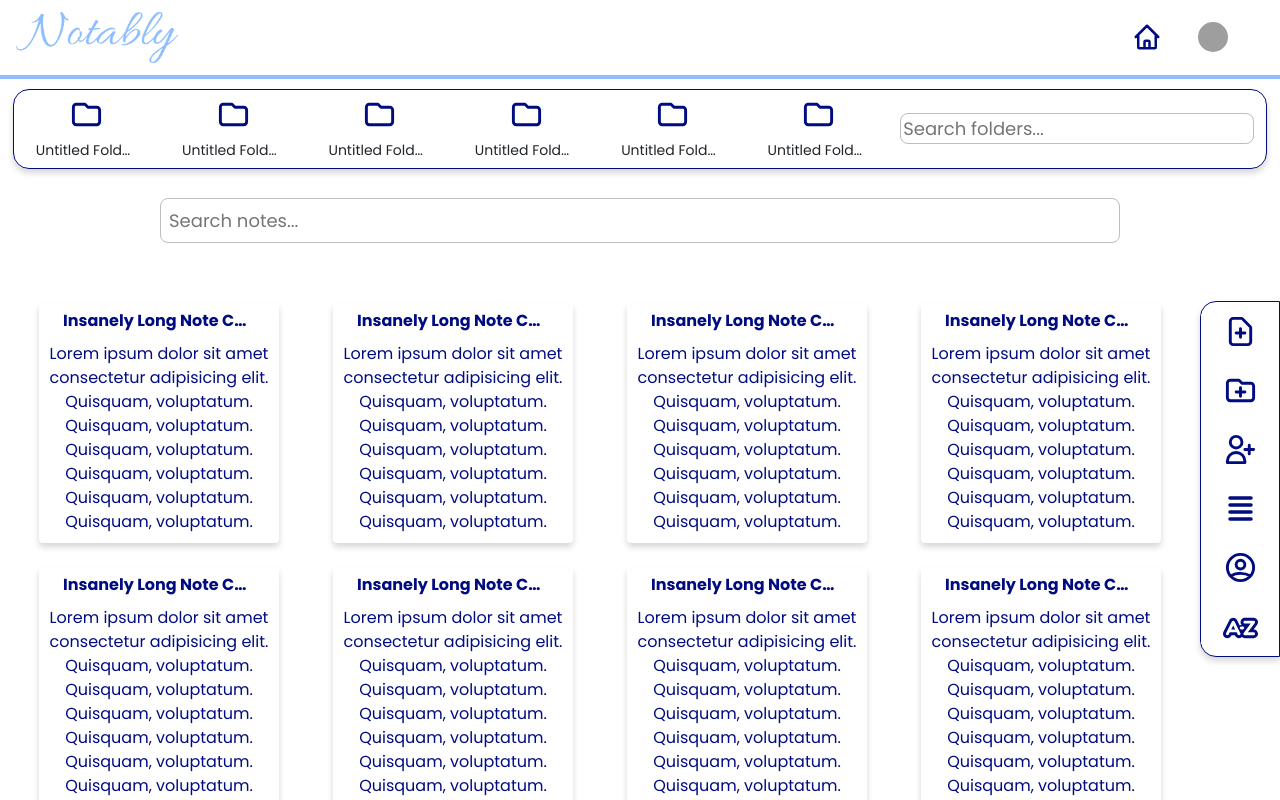
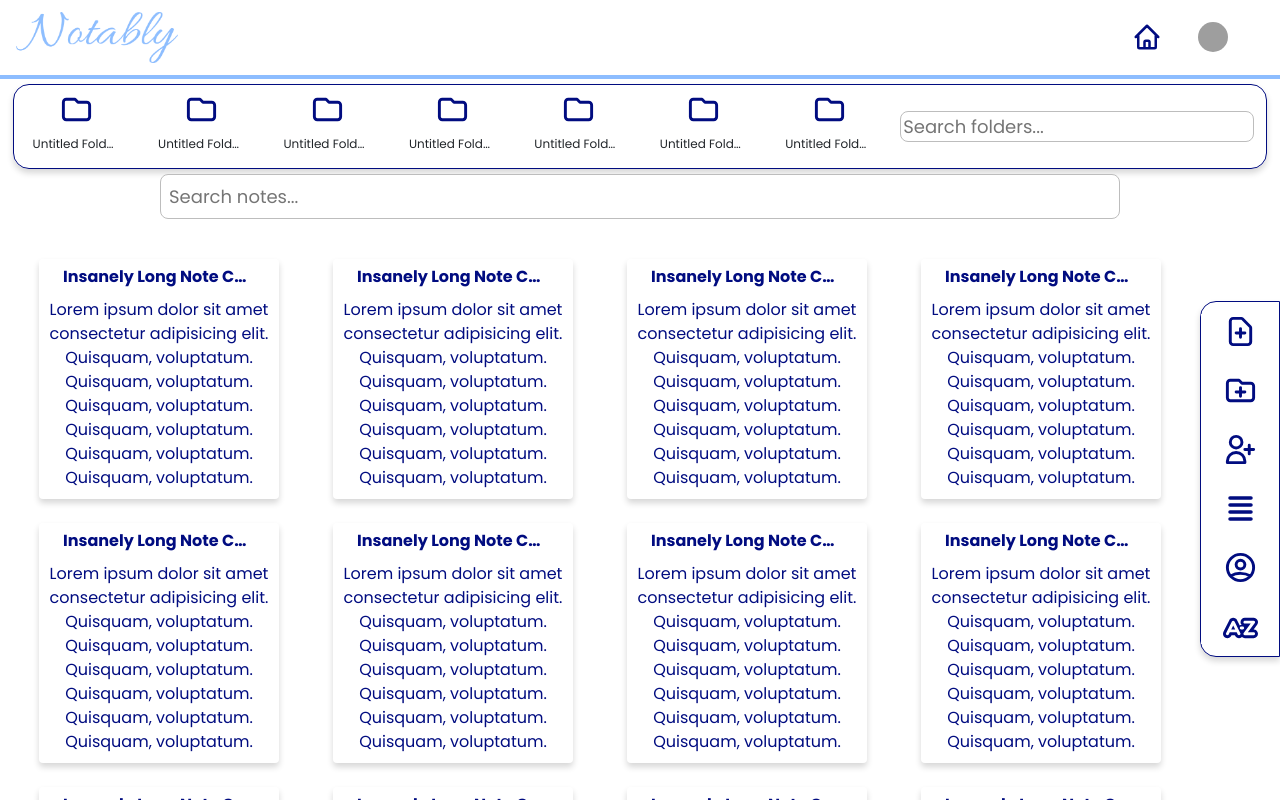
Before and after one commit to BlackPearlescence/notably, a React (Create React App) app in the folder client/: page /notes in a window 1280 px wide. Shown: the top 800 px of the page. Built offline with nearby package versions, Linux system fonts and the light colour scheme; grey boxes are pictures that could not be loaded.

Commit message:
cleanup grid layout

```diff
--- a/client/src/components/notes/FolderIcon.module.scss
+++ b/client/src/components/notes/FolderIcon.module.scss
@@ -7,8 +7,9 @@
     align-items: center;
 
     span {
-        @include shared.smalltext-desktoplarge;
-        margin-top: shared.$padding-desktop-xs;
+        @include shared.smalltext-desktopmedium;
+        padding-top: shared.$padding-desktop-xs;
+        padding-bottom: shared.$padding-desktop-xs;
         text-overflow: ellipsis;
         overflow: hidden;
         white-space: nowrap;
--- a/client/src/pages/NoteTakingPage.module.scss
+++ b/client/src/pages/NoteTakingPage.module.scss
@@ -12,11 +12,11 @@
         "notes notes notes notes notes notes notes notes options"
         "notes notes notes notes notes notes notes notes options"
         "notes notes notes notes notes notes notes notes options";
-
+    margin-bottom: shared.$padding-desktop-lg;
         & > div {
             // border: 1px solid black;
             width: 100%;
-            height: 100px;
+            height: auto;
         }
 
         .foldersContainer {
@@ -28,7 +28,7 @@
 
             .foldersBar {
                 width: 98%;
-                height: 80%;
+                height: 90%;
                 border: shared.$border-width-thin solid shared.$color-primary;
                 border-radius: shared.$border-radius-lg;
                 display: flex;
@@ -36,6 +36,8 @@
                 box-shadow: shared.$box-shadow-md;
                 justify-items: center;
                 align-items: center;
+                margin-top: shared.$padding-desktop-sm;
+                margin-bottom: shared.$padding-desktop-sm;
 
                 .folders {
                     display: flex;
@@ -139,13 +141,13 @@
                     background-color: shared.$color-white;
                     width: 100%;
                     height: 100%;
-                    transition: color 0.2s ease;
-
+                    * {
+                        transition: color 0.2s ease;
+                    }
 
                     &:hover {
-                        *{
+                        * {
                             color: shared.$color-secondary;
-
                         }
                         cursor: pointer;
                     }
```
